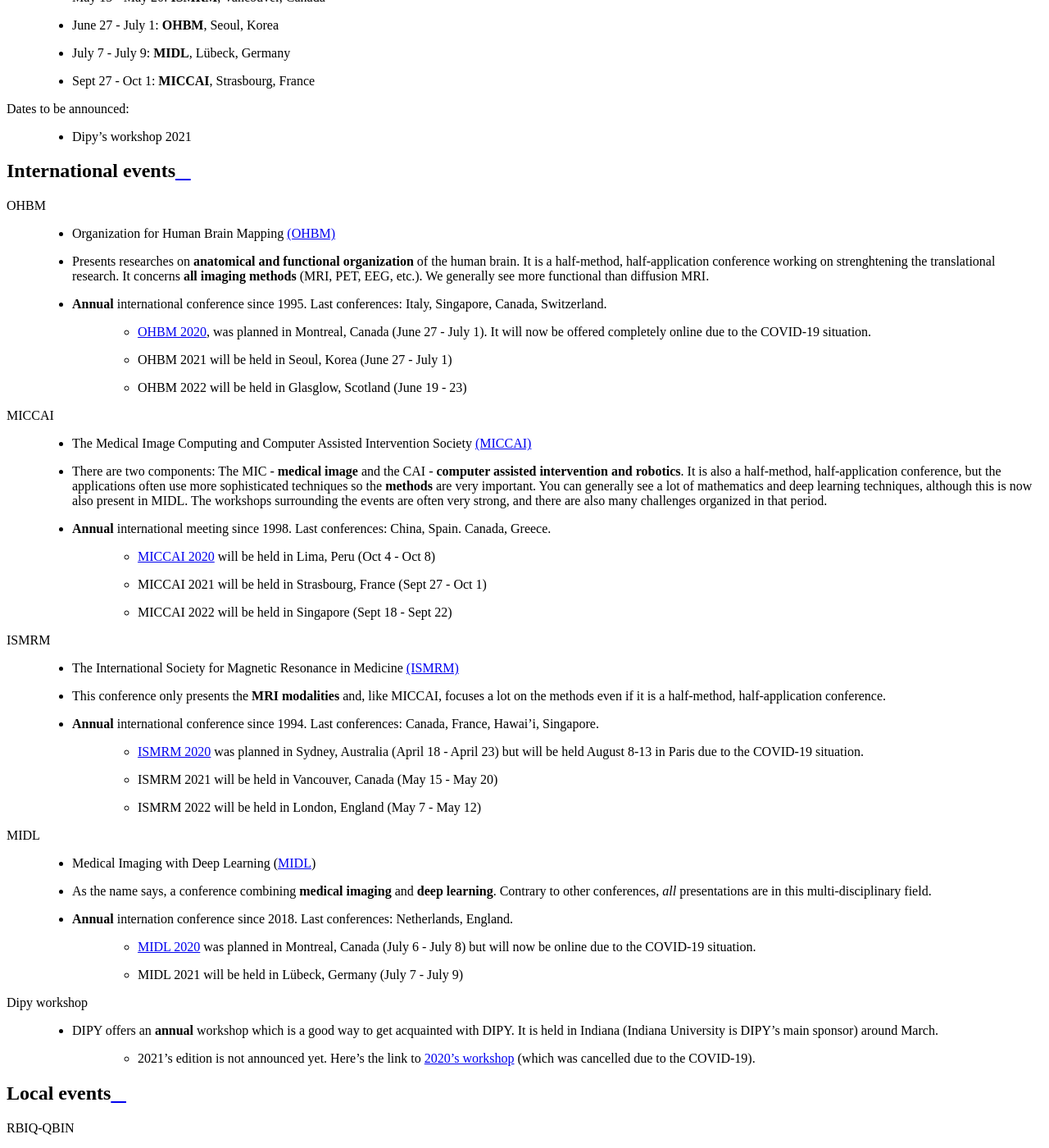
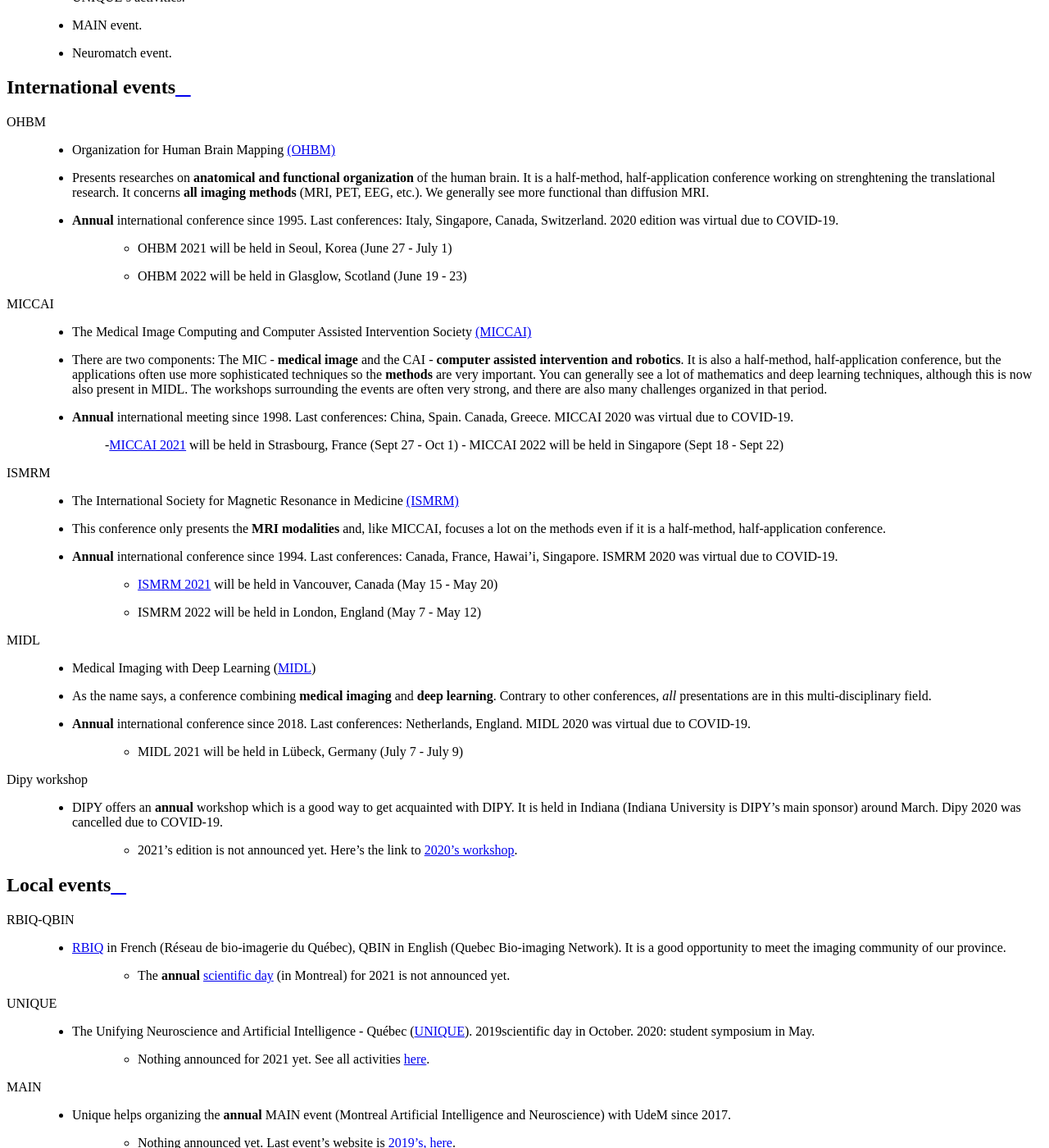
Before and after one commit to scilus/scil-documentation, a Sphinx documentation site: the page built from source/other/conferences.rst, in a window 1280 px wide and 1400 px high, scrolled down 2266 px. Shown: the whole window at 82% size. Built offline with Sphinx 7.4.7 and the Read the Docs theme 2.0.0, drawn with Linux system fonts in a browser that asks for light colours; some of the changed text lies outside the part shown.

Commit message:
Changed conf dates, updated broken links

```diff
--- a/source/other/conferences.rst
+++ b/source/other/conferences.rst
@@ -11,34 +11,30 @@
    :scale: 34 %
    :align: right
 
-2019
-    - :strike:`(Nov 6: Abstract submission deadline for ISMRM)`
-    - :strike:`(Dec 19: Abstract submission deadline for OHBM)`
-
 2020
-    - :strike:`(Jan 24: Paper registration deadline for MIDL)`
-    - :strike:`(Jan 30: Paper submission deadline for MIDL)`
-    - :strike:`Feb 7: QBIN scientific day, Montreal.`
-    - :strike:`(Feb 18: Intention to submit deadline for MICCAI)`
-    - :strike:`(March 3: Paper submission deadline for MICCAI)`
-    - :strike:`CANCELLED: March 16 - March 20: DIPY's workshop`
-    - May 16: UNIQUE Student symposium. Link `here <https://sites.google.com/view/unique-neuro-ai/activities>`_.
-    - RESCHEDULED: May 21 - May 22: **Symposium Imagining Imaging**, Sherbrooke. Date to be announced.
-    - NOW ONLINE ONLY: June 26 - June 30: **OHBM**, Montreal, Canada
-    - July 2: Early registration deadline for ISMRM.
-    - NOW ONLINE ONLY: July 6 - July 8: **MIDL**, Montreal, Canada.
-    - August 8 - August 13: (rescheduled) **ISMRM**, Paris, France (was initially April 18 - April 23 in Australia).
-    - August 17: Registration deadline for MICCAI
-    - Oct 4 - Oct 8: **MICCAI**, Lima, Peru
+    - Dec 9 - Dec 10: **Symposium Imagining Imaging**, VIRTUAL.
+        - Dates not announced yet.
 
 2021
-    - May 15 - May 20: **ISMRM**, Vancouver, Canada
-    - June 27 - July 1: **OHBM**, Seoul, Korea
-    - July 7 - July 9: **MIDL**, Lübeck, Germany
-    - Sept 27 - Oct 1: **MICCAI**, Strasbourg, France
+    - **May 15 - May 20: ISMRM**, Vancouver, Canada
+        - Dec 20: Abstract submission deadline
+    - **June 27 - July 1: OHBM**, Seoul, Korea.
+        - Dates not announced yet.
+    - **July 7 - July 9: MIDL**, Lübeck, Germany
+        - Feb 10: Full paper registration deadline
+        - Feb 17: Full paper submission deadline
+        - April 6: Short paper registration deadline
+        - April 13: Short paper submission deadline
+    - **Sept 27 - Oct 1: MICCAI**, Strasbourg, France
+        - Feb 19: Deadline for paper registration
+        - March 3: Deadline for full conference paper
 
 Dates to be announced:
     - Dipy's workshop 2021
+    - QBIN's activities.
+    - UNIQUE's activities.
+    - MAIN event.
+    - Neuromatch event.
 
 International events
 --------------------
@@ -46,44 +42,34 @@
 OHBM
     - Organization for Human Brain Mapping  `(OHBM) <https://www.humanbrainmapping.org>`_
     - Presents researches on **anatomical and functional organization** of the human brain. It is a half-method, half-application conference working on strenghtening the translational research. It concerns **all imaging methods** (MRI, PET, EEG, etc.). We generally see more functional than diffusion MRI.
-    - **Annual** international conference since 1995. Last conferences: Italy, Singapore, Canada, Switzerland.
-
-        - `OHBM 2020 <https://www.humanbrainmapping.org/i4a/pages/index.cfm?pageid=3958>`_, was planned in Montreal, Canada (June 27 - July 1). It will now be offered completely online due to the COVID-19 situation.
+    - **Annual** international conference since 1995. Last conferences: Italy, Singapore, Canada, Switzerland. 2020 edition was virtual due to COVID-19.
         - OHBM 2021 will be held in Seoul, Korea (June 27 - July 1)
         - OHBM 2022 will be held in Glasglow, Scotland (June 19 - 23)
 
 MICCAI
     - The Medical Image Computing and Computer Assisted Intervention Society `(MICCAI) <http://www.miccai.org/>`_
     - There are two components: The MIC - **medical image** and the CAI - **computer assisted intervention and robotics**. It is also a half-method, half-application conference, but the applications often use more sophisticated techniques so the **methods** are very important. You can generally see a lot of mathematics and deep learning techniques, although this is now also present in MIDL. The workshops surrounding the events are often very strong, and there are also many challenges organized in that period.
-    - **Annual** international meeting since 1998. Last conferences: China, Spain. Canada, Greece.
-
-        - `MICCAI 2020 <https://www.miccai2020.org/en>`_ will be held in Lima, Peru (Oct 4 - Oct 8)
-        - MICCAI 2021 will be held in Strasbourg, France (Sept 27 - Oct 1)
+    - **Annual** international meeting since 1998. Last conferences: China, Spain. Canada, Greece. MICCAI 2020 was virtual due to COVID-19.
+        -`MICCAI 2021 <https://www.miccai2021.org/en/>`_ will be held in Strasbourg, France (Sept 27 - Oct 1)
         - MICCAI 2022 will be held in Singapore (Sept 18 - Sept 22)
 
 ISMRM
     - The International Society for Magnetic Resonance in Medicine `(ISMRM) <https://www.ismrm.org>`_
     - This conference only presents the **MRI modalities** and, like MICCAI, focuses a lot on the methods even if it is a half-method, half-application conference.
-    - **Annual** international conference since 1994. Last conferences: Canada, France, Hawai'i, Singapore.
-
-        - `ISMRM 2020 <https://www.ismrm.org/20m/>`_ was planned in Sydney, Australia (April 18 - April 23) but will be held August 8-13 in Paris due to the COVID-19 situation.
-        - ISMRM 2021 will be held in Vancouver, Canada (May 15 - May 20)
+    - **Annual** international conference since 1994. Last conferences: Canada, France, Hawai'i, Singapore. ISMRM 2020 was virtual due to COVID-19.
+        - `ISMRM 2021 <https://www.ismrm.org/21m/>`_ will be held in Vancouver, Canada (May 15 - May 20)
         - ISMRM 2022 will be held in London, England (May 7 - May 12)
 
 MIDL
     - Medical Imaging with Deep Learning (`MIDL <https://www.midl.io>`_)
     - As the name says, a conference combining **medical imaging** and **deep learning**. Contrary to other conferences, *all* presentations are in this multi-disciplinary field.
-    - **Annual** internation conference since 2018. Last conferences: Netherlands, England.
-
-        - `MIDL 2020 <https://2020.midl.io>`_ was planned in Montreal, Canada (July 6 - July 8) but will now be online due to the COVID-19 situation.
+    - **Annual** international conference since 2018. Last conferences: Netherlands, England. MIDL 2020 was virtual due to COVID-19.
         - MIDL 2021 will be held in Lübeck, Germany (July 7 - July 9)
 
 Dipy workshop
-    - DIPY offers an **annual** workshop which is a good way to get acquainted with DIPY. It is held in Indiana (Indiana University is DIPY's main sponsor) around March.
+    - DIPY offers an **annual** workshop which is a good way to get acquainted with DIPY. It is held in Indiana (Indiana University is DIPY's main sponsor) around March. Dipy 2020 was cancelled due to COVID-19.
 
-        - 2021's edition is not announced yet. Here's the link to `2020's workshop <https://workshop.dipy.org>`_ (which was cancelled due to the COVID-19).
-
-
+        - 2021's edition is not announced yet. Here's the link to `2020's workshop <https://workshop.dipy.org>`_.
 
 Local events
 ------------
@@ -94,19 +80,16 @@
         - The **annual** `scientific day <https://www.rbiq-qbin.qc.ca/Journ%C3%A9e_scientifique_annuelle>`_ (in Montreal) for 2021 is not announced yet.
 
 UNIQUE
-    - The Unifying Neuroscience and Artificial Intelligence - Québec (`UNIQUE <https://sites.google.com/view/unique-neuro-ai/>`_) will probably offer an **annual** scientific day.
-
-        - 2019's edition was in October. 2020's edition is not announced yet.
+    - The Unifying Neuroscience and Artificial Intelligence - Québec (`UNIQUE <https://sites.google.com/view/unique-neuro-ai/>`_). 2019 : scientific day in October. 2020: student symposium in May.
+        - Nothing announced for 2021 yet. See all activities `here <https://sites.google.com/view/unique-neuro-ai/activities>`_.
 
 MAIN
     - Unique helps organizing the **annual** MAIN event (Montreal Artificial Intelligence and Neuroscience) with UdeM since 2017.
-
-        - 2020's event is not announced yet. Here is `2019's website <http://www.crm.umontreal.ca/2019/MAIN2019/index_e.php>`_.
+        - Nothing announced yet. Last event's website is `2019's, here <http://www.crm.umontreal.ca/2019/MAIN2019/index_e.php>`_.
 
 Symposium Imagining Imaging
     - Was first held in 2014 for the opening of our new Imaging Center at the CHUS and will now again be held this year. Keynote speakers from all around the world.
-
-        - The `2020's edition <https://www.fourwav.es/view/2000/info/>`_ was planned for may 21-22 but will be rescheduled in november or december due to the COVID-19 situation.
+        - The `2020's edition <https://www.fourwav.es/view/2000/info/>`_ will be virtual, dec 9-10.
 
 
 Online events
@@ -114,5 +97,4 @@
 
 Neuromatch
     - A new conference, completely online. `Neuromatch website <https://neuromatch.io/>`_ is here.
-
         - 2021's edition is not announced yet. 2020's edition was in March.
--- a/source/other/scholarships.rst
+++ b/source/other/scholarships.rst
@@ -11,7 +11,7 @@
   | `FRQNT login page <https://frqnet.frq.gouv.qc.ca/researchPortal/faces/jsp/login/login.xhtml?lang=FR&site=null>`_.
 
 - | CRSNG/NSERC:
-  | `Description page PhD (ES-D) <http://www.frqnt.gouv.qc.ca/bourses-et-subventions/consulter-les-programmes-remplir-une-demande/bourse/bourses-de-2supesup-et-3supesup-cycles-w8dqldzo1561492002107>`_. It also automatically suscribes you to the `BESC-D <https://www.nserc-crsng.gc.ca/Students-Etudiants/PG-CS/CGSD-BESCD_fra.asp>`_ scholarship, which is better. Finally, the `BESC-Vanier <https://vanier.gc.ca/fr/home-accueil.html>`_ is the best of all 3 scholarships and application must be filled in separately.
+  | `Description page PhD (ES-D) <http://www.frqnt.gouv.qc.ca/bourses-et-subventions/consulter-les-programmes-remplir-une-demande/bourse/bourses-de-2supesup-et-3supesup-cycles-w8dqldzo1561492002107>`_. It also automatically subscribes you to the `BESC-D <https://www.nserc-crsng.gc.ca/Students-Etudiants/PG-CS/CGSD-BESCD_fra.asp>`_ scholarship, which is better. Finally, the `BESC-Vanier <https://vanier.gc.ca/fr/home-accueil.html>`_ is the best of all 3 scholarships and application must be filled in separately.
   | `Decription page master (BESC-M) <https://www.nserc-crsng.gc.ca/Students-Etudiants/PG-CS/CGSM-BESCM_fra.asp>`_.
   | `Login page NSERC <https://ebiz.nserc.ca/nserc_web/nserc_login_f.htm>`_.
 
--- a/source/tools/nextflow_singularity.rst
+++ b/source/tools/nextflow_singularity.rst
@@ -15,4 +15,4 @@
 
     Also, most of our tools are offered as a « Nextflow ». That means that we have already created pipelines (a list of the numerous steps to process your data, for example) that will run easily on your computer in a computationally efficient, robust and reproducible way. The goal is that two users, running the same job on two different computers at two different moments, should obtain the same results!
 
-    To install nextflow, you can check here: https://tractoflow-documentation.readthedocs.io/en/latest/installation/before_install.html
+    To install nextflow, you can check here: https://tractoflow-documentation.readthedocs.io/en/latest/installation/requirements.html
```
